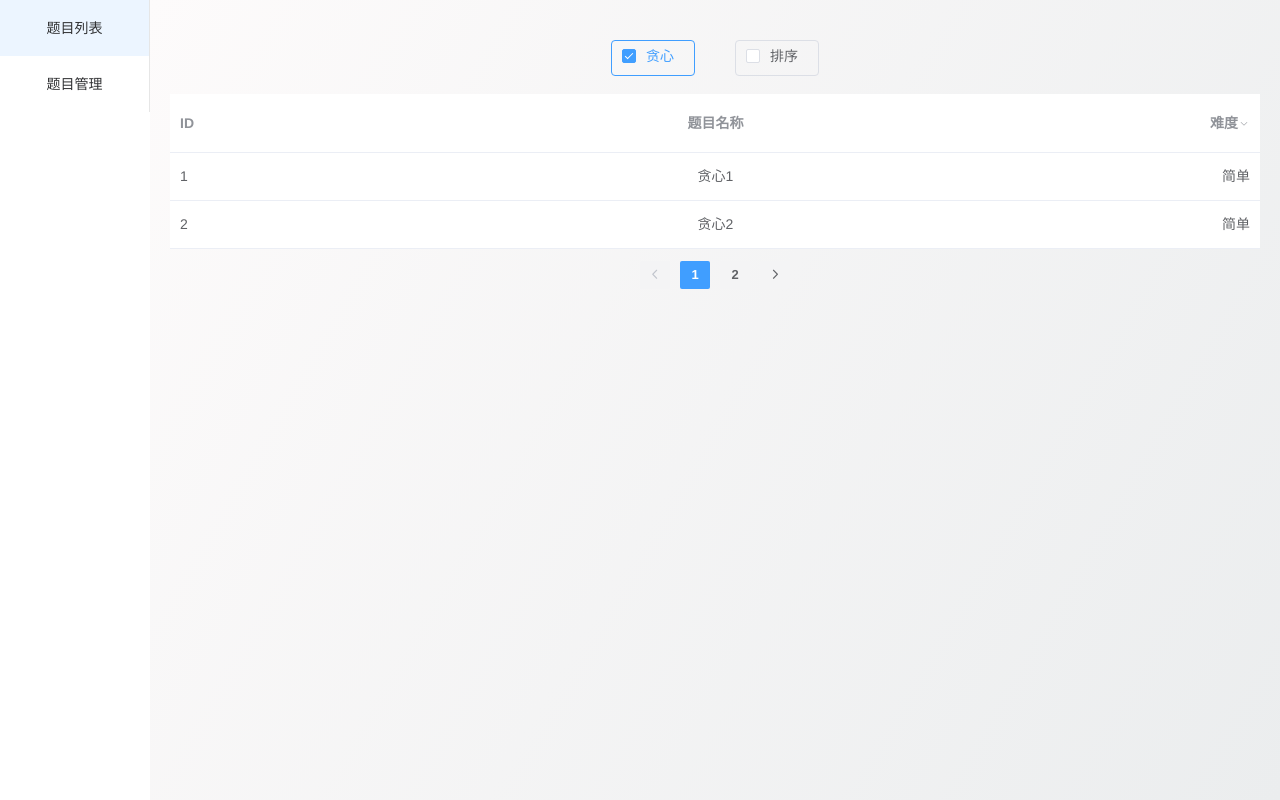
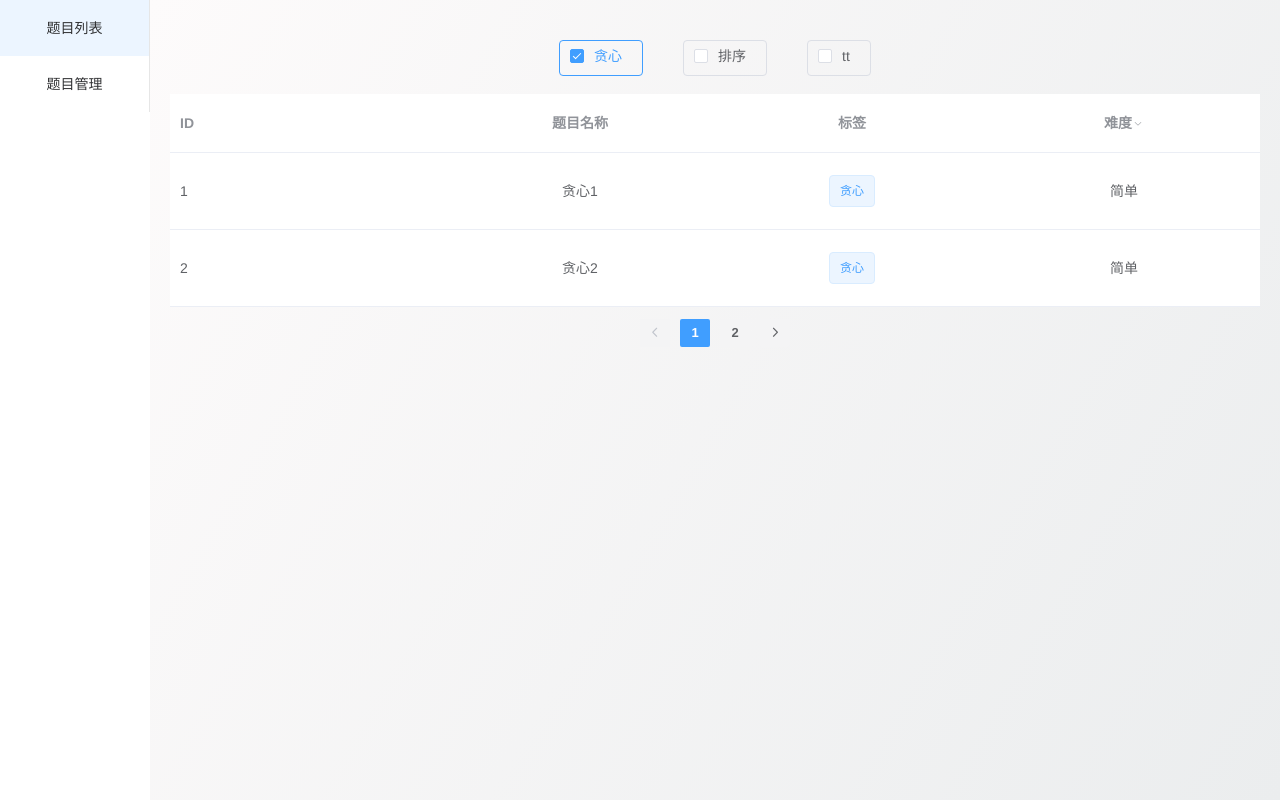
Before and after one commit to cola0405/pcer, a Vue app: page / in a window 1280 px wide. Both pictures are taken after a click on the label "贪心". Built offline with nearby package versions, Linux system fonts and the light colour scheme; no server answers.

Commit message:
tag refactor

```diff
--- a/src/components/Main.vue
+++ b/src/components/Main.vue
@@ -9,7 +9,7 @@
 
     <el-main>
       <!--      题目类型filter    -->
-      <ProblemFilter @typeFilter="doTypeFilter"></ProblemFilter>
+      <ProblemFilter @tagFilter="doTagFilter"></ProblemFilter>
 
       <br>
       <el-table
@@ -26,10 +26,21 @@
             label="题目名称">
         </el-table-column>
         <el-table-column
+            align="center"
+            prop="tags"
+            label="标签">
+          <template slot-scope="scope">
+            <el-tag v-for="tag in scope.row.tags" :key="tag">
+              {{ tag }}
+            </el-tag>
+          </template>
+
+        </el-table-column>
+        <el-table-column
             id="difficulty"
             :column-key="'difficulty'"
             :filters="[{ text:'简单', value: '简单'}, { text:'中等', value: '中等'}, { text:'困难', value: '困难'}]"
-            align="right"
+            align="center"
             prop="difficulty"
             label="难度">
         </el-table-column>
@@ -66,22 +77,22 @@ export default {
         id: '1',
         name: '贪心1',
         difficulty: '简单',
-        type: ['贪心']
+        tags: ['贪心']
       }, {
         id: '2',
         name: '贪心2',
         difficulty: '简单',
-        type: ['贪心']
+        tags: ['贪心']
       }, {
         id: '3',
         name: '排序1',
         difficulty: '中等',
-        type: ['排序']
+        tags: ['排序']
       }, {
         id: '4',
         name: '贪心3',
         difficulty: '简单',
-        type: ['贪心']
+        tags: ['贪心']
       }],
       showData : [],
       pageSize : 2,
@@ -99,18 +110,18 @@ export default {
       }
     },
     // 筛选算法类型
-    doTypeFilter : function (problemTypes){
+    doTagFilter : function (tags){
       // 无筛选
-      if(problemTypes.size === 0){
+      if(tags.size === 0){
         this.resetTableData()
       }else{
         this.tableData = []
 
         // 包含problemTypes的problems都放入tableData
         for(let i=0;i<this.originData.length;i++){
-          let curTypes = this.originData[i].type
-          let intersect = curTypes.filter(x => problemTypes.has(x))
-          if(intersect.length === problemTypes.size){
+          let curTags = this.originData[i].tags
+          let intersect = curTags.filter(x => tags.has(x))
+          if(intersect.length === tags.size){
             this.tableData.push(this.originData[i]);
           }
         }
@@ -181,4 +192,11 @@ export default {
 .el-pagination{
   margin: 10px;
 }
+
+.el-tag{
+  margin: 10px;
+}
+
+.el-table-column{
+}
 </style>
--- a/src/components/ProblemFilter.vue
+++ b/src/components/ProblemFilter.vue
@@ -2,7 +2,7 @@
   <el-row>
     <div style="margin-top: 20px">
       <el-checkbox
-          v-for="name in tags"
+          v-for="name in tagList"
           :key="name"
           :label="name"
           border
@@ -20,22 +20,22 @@ export default {
     return {
       greedy: false,
       sort:false,
-      tags: ["贪心", "排序"],
-      problemTypes: new Set(),
+      tagList: ["贪心", "排序","tt"],
+      tags: new Set(),
     }
   },
   methods: {
     updateProblems : function (value, e){
       let name = e.target.value
       if(value === false){
-        this.problemTypes.delete(name)
+        this.tags.delete(name)
       }else{
-        this.problemTypes.add(name)
+        this.tags.add(name)
       }
       this.updateFilter()
     },updateFilter : function (){
       // 组件间通信
-      this.$emit('typeFilter', this.problemTypes)
+      this.$emit('tagFilter', this.tags)
     }
   },
 
```
